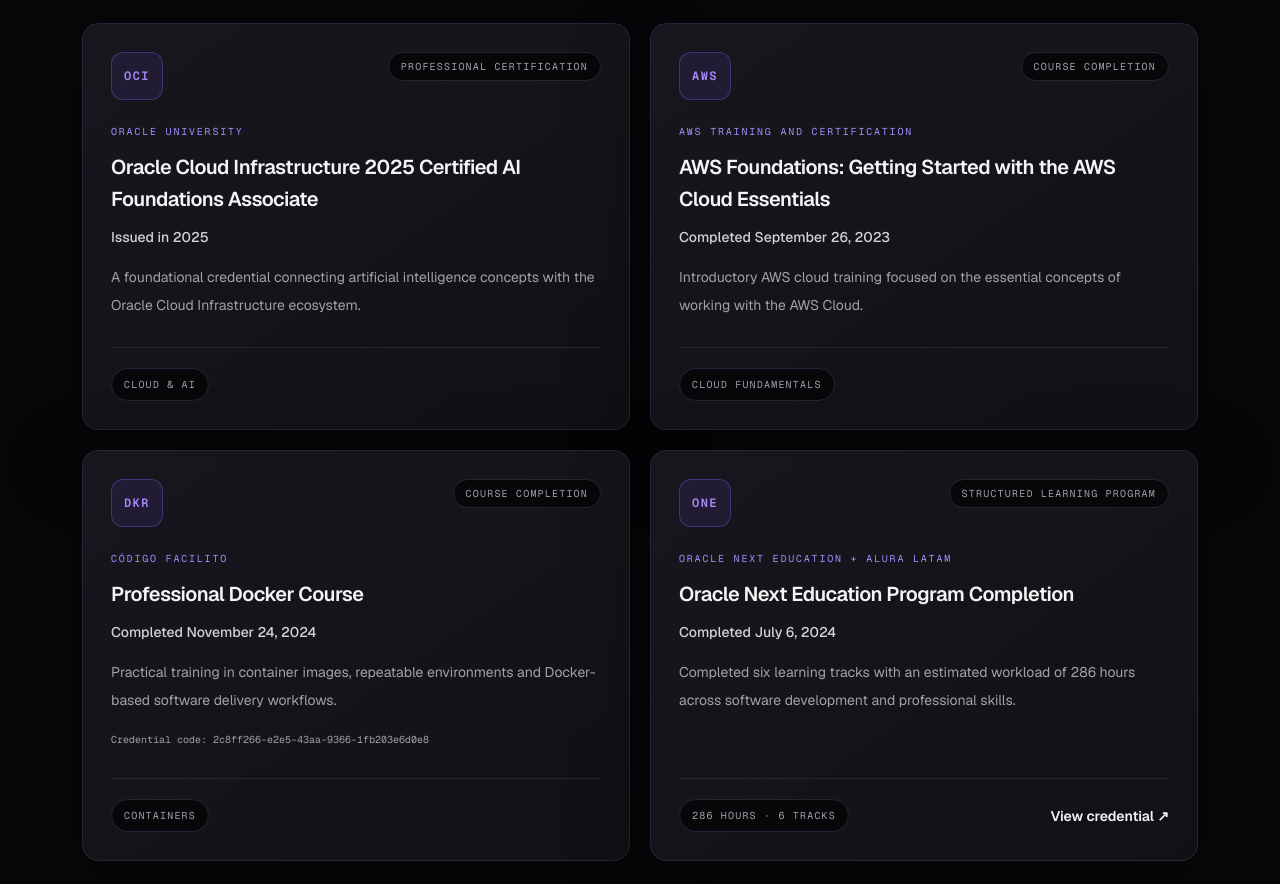
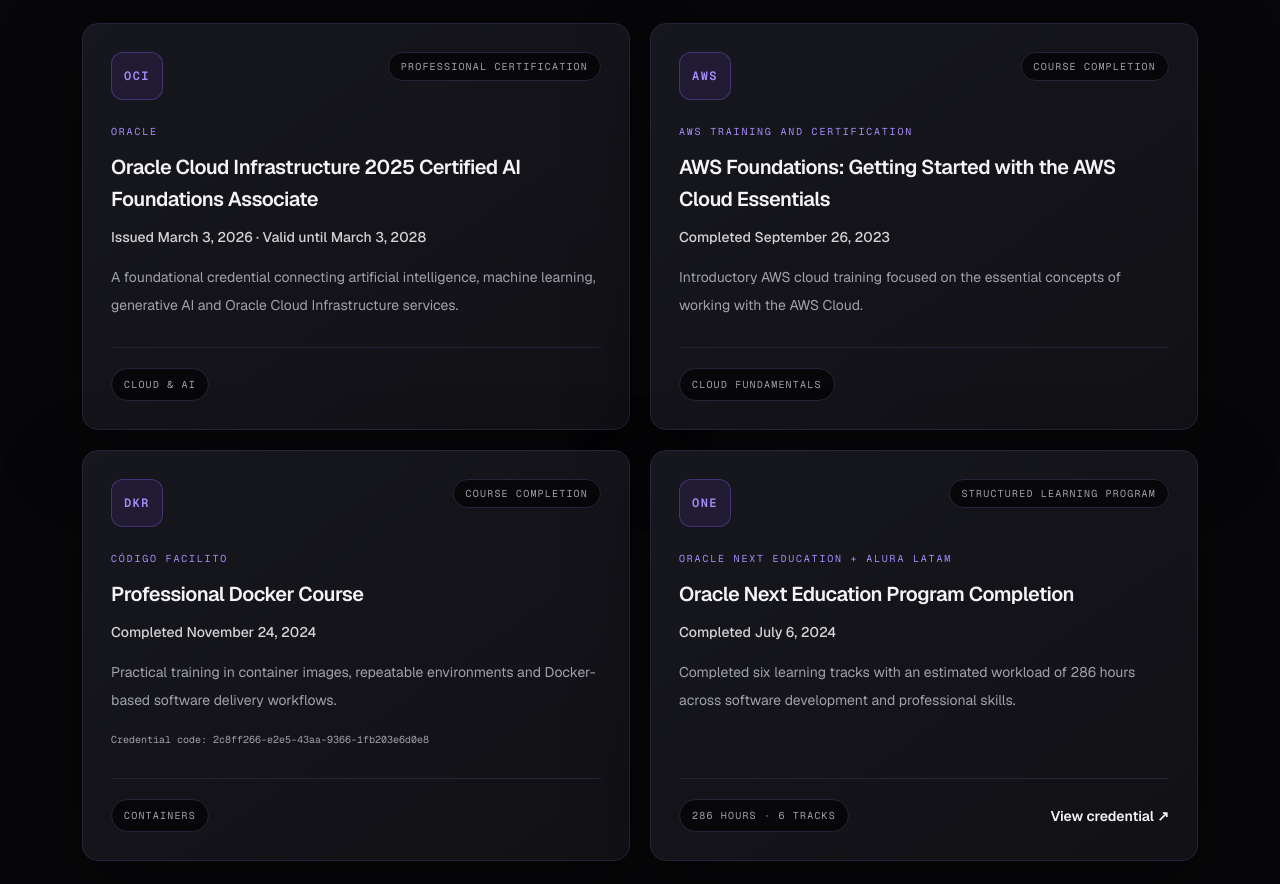
Before and after one commit to Aslannt/chamtech-web, a Next.js app: page / in a window 1280 px wide. Shown: the part 7320-8204 px from the top of the page. Built offline with nearby package versions, Linux system fonts and the light colour scheme; no server answers.

Commit message:
fix: correct OCI certification issue and expiration dates

```diff
--- a/src/data/certifications.ts
+++ b/src/data/certifications.ts
@@ -21,22 +21,22 @@
   {
     id: "oci-ai-foundations-2025",
     badge: "OCI",
-    issuer: "Oracle University",
+    issuer: "Oracle",
     content: {
       en: {
         title: "Oracle Cloud Infrastructure 2025 Certified AI Foundations Associate",
         type: "Professional certification",
-        issued: "Issued in 2025",
+        issued: "Issued March 3, 2026 · Valid until March 3, 2028",
         summary:
-          "A foundational credential connecting artificial intelligence concepts with the Oracle Cloud Infrastructure ecosystem.",
+          "A foundational credential connecting artificial intelligence, machine learning, generative AI and Oracle Cloud Infrastructure services.",
         focus: "Cloud & AI",
       },
       es: {
         title: "Oracle Cloud Infrastructure 2025 Certified AI Foundations Associate",
         type: "Certificación profesional",
-        issued: "Emitida en 2025",
+        issued: "Emitida el 3 de marzo de 2026 · Válida hasta el 3 de marzo de 2028",
         summary:
-          "Una credencial fundamental que conecta conceptos de inteligencia artificial con el ecosistema de Oracle Cloud Infrastructure.",
+          "Una credencial fundamental que conecta inteligencia artificial, machine learning, IA generativa y servicios de Oracle Cloud Infrastructure.",
         focus: "Cloud e IA",
       },
     },
```
